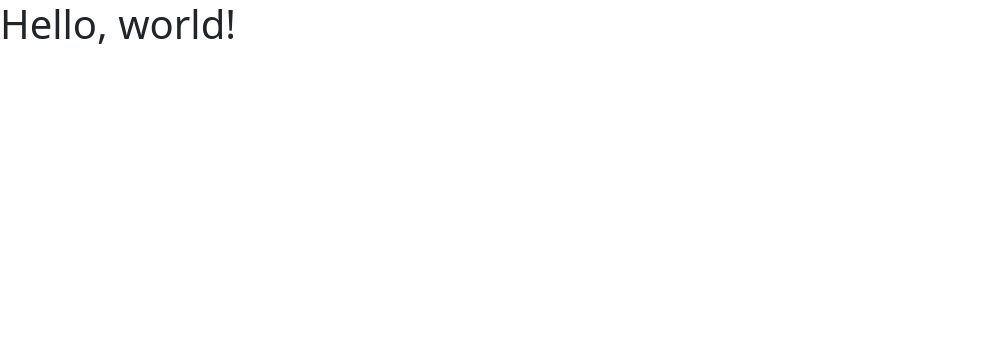
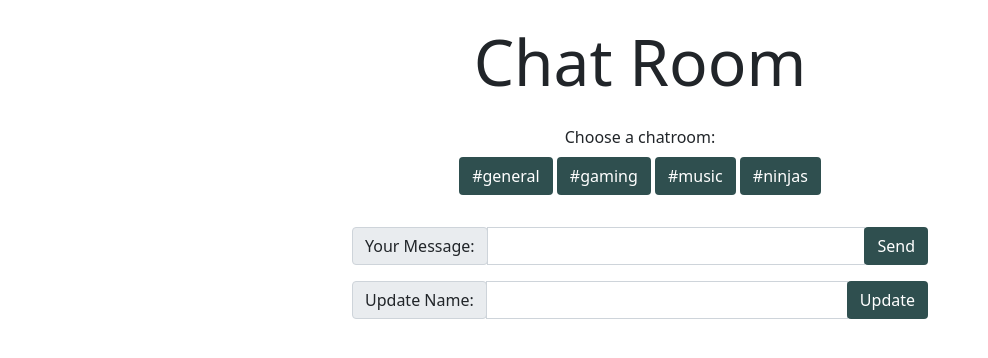
Before and after one commit to samsimsom/JS, a plain HTML site: page chatroom-ninja/index.html in a window 1280 px wide. Shown: the whole page, without its empty margins (0-988 px from the left). Drawn offline with nearby package versions, Linux system fonts and the light colour scheme.

Commit message:
html css

```diff
--- a/chatroom-ninja/index.html
+++ b/chatroom-ninja/index.html
@@ -15,8 +15,47 @@
 </head>
 
 <body>
-	<h1>Hello, world!</h1>
+	<div class="container my-4">
+		<h1 class="display-3 my-4 text-center">Chat Room</h1>
 
+		<div class="chat-rooms mb-3 text-center">
+			<div class="my-2">Choose a chatroom:</div>
+			<button class="btn" id="general">#general</button>
+			<button class="btn" id="gaming">#gaming</button>
+			<button class="btn" id="music">#music</button>
+			<button class="btn" id="ninjas">#ninjas</button>
+		</div>
+
+		<div class="chat-window">
+			<ul class="chat-list list-group"></ul>
+		</div>
+
+		<form class="new-chat my-3">
+			<div class="input-group">
+				<div class="input-group-prepend">
+					<div class="input-group-text">Your Message:</div>
+				</div>
+				<input type="text" id="message" class="form-control" required>
+				<div class="input-group-append">
+					<input type="submit" value="Send" class="btn">
+				</div>
+			</div>
+		</form>
+
+		<form class="new-name my-3">
+			<div class="input-group">
+				<div class="input-group-prepend">
+					<div class="input-group-text">Update Name:</div>
+				</div>
+				<input type="text" id="name" class="form-control" required>
+				<div class="input-group-append">
+					<input type="submit" value="Update" class="btn">
+				</div>
+			</div>
+			<div class="update-mssg"></div>
+		</form>
+
+	</div>
 
 	<script src="https://cdn.jsdelivr.net/npm/bootstrap@5.0.0-beta3/dist/js/bootstrap.bundle.min.js"
 					integrity="sha384-JEW9xMcG8R+pH31jmWH6WWP0WintQrMb4s7ZOdauHnUtxwoG2vI5DkLtS3qm9Ekf"
--- a/chatroom-ninja/style.css
+++ b/chatroom-ninja/style.css
@@ -0,0 +1,14 @@
+.container {
+  max-width: 600px;
+}
+
+.btn {
+  background: darkslategray;
+  color: white;
+  outline: none !important;
+  box-shadow: none !important;
+}
+
+.btn:focus {
+  outline: none !important;
+}
```
